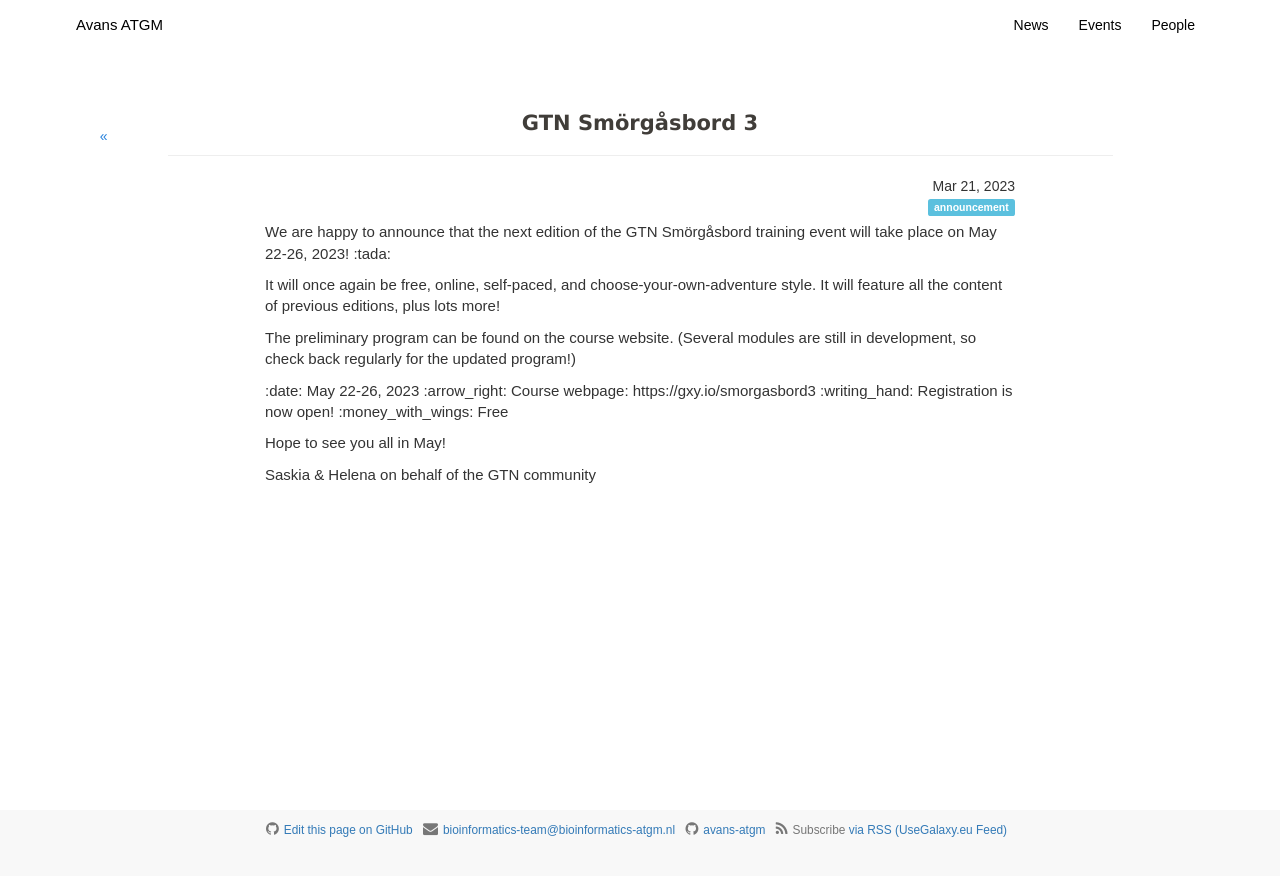
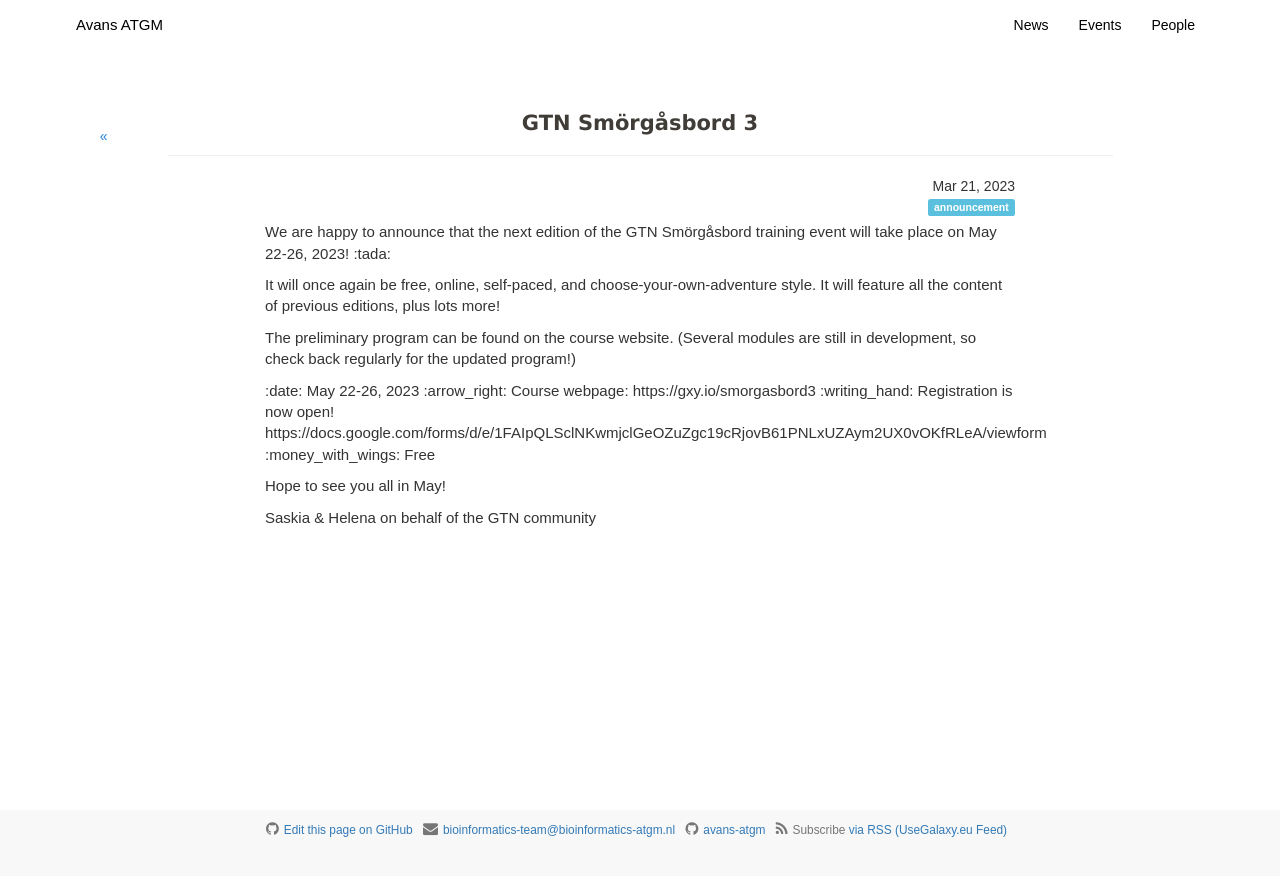
Before and after one commit to Avans-ATGM/Avans-ATGM.github.io, a Jekyll site: the page built from _posts/2023-03-21-GTN Smörgåsbord3.md, in a window 1280 px wide. Shown: the top 876 px of the page. Built offline with Jekyll 4.4.1, drawn with Linux system fonts in a browser that asks for light colours; some of the changed lines change nothing that is shown.

Commit message:
update url

```diff
--- a/_posts/2023-03-21-GTN Smörgåsbord3.md
+++ b/_posts/2023-03-21-GTN Smörgåsbord3.md
@@ -13,7 +13,7 @@
 
 :date: May 22-26, 2023
 :arrow_right: Course webpage: https://gxy.io/smorgasbord3
-:writing_hand: Registration is now open!
+:writing_hand: Registration is now open! https://docs.google.com/forms/d/e/1FAIpQLSclNKwmjclGeOZuZgc19cRjovB61PNLxUZAym2UX0vOKfRLeA/viewform
 :money_with_wings: Free
 
 Hope to see you all in May!
```
